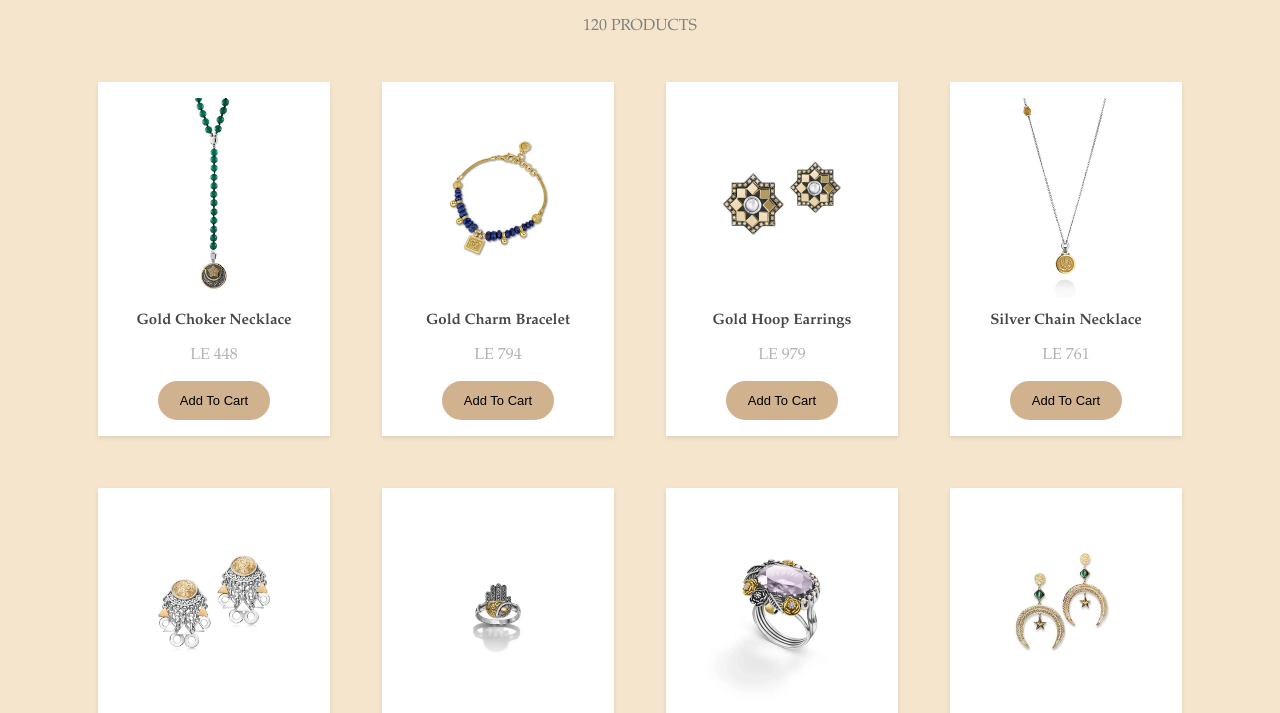
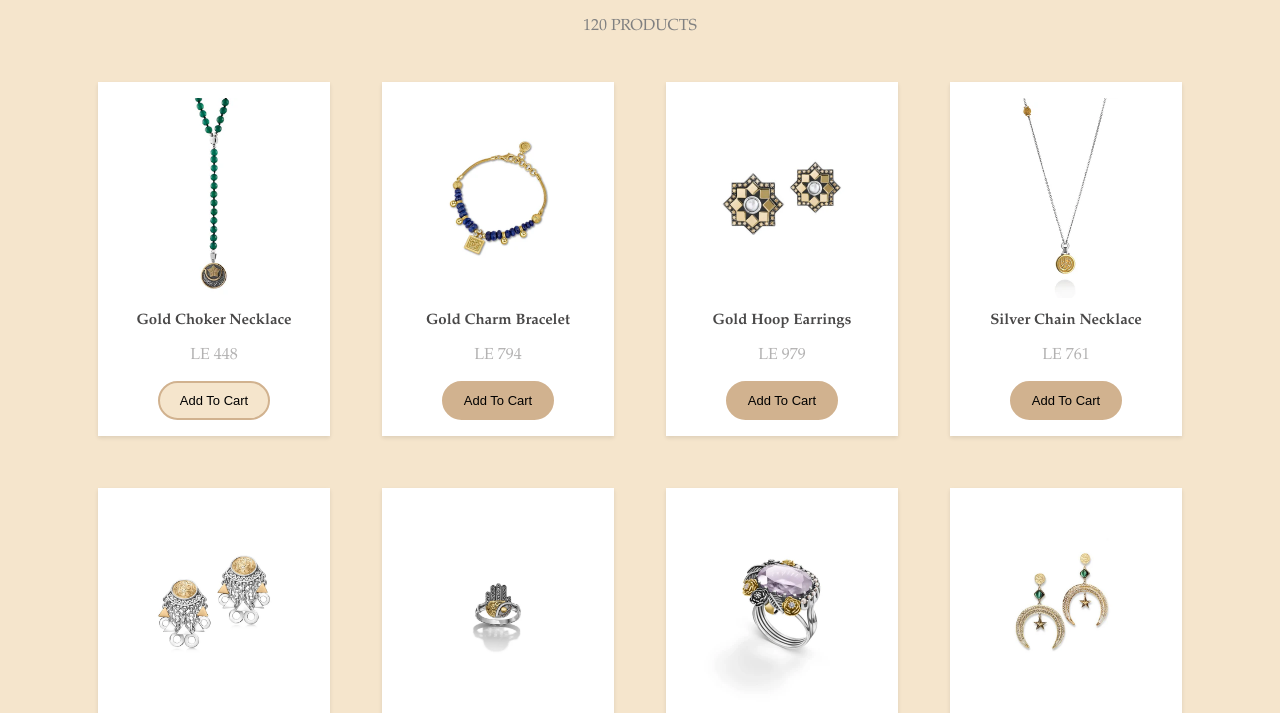
Before and after one commit to Saraahamrr/E-Commerce-JewleryStore, a website: page jewelry/categories/all/all.html in a window 1280 px wide. In both pictures the pointer is over the button 213 px from the left and 487 px from the top of the page. Shown: the part 87-800 px from the top of the page. Drawn offline with Linux system fonts and the light colour scheme.

Commit message:
jewelry styles v2

```diff
--- a/jewelry/categories/all/all.css
+++ b/jewelry/categories/all/all.css
@@ -59,3 +59,6 @@
     transition: all 0.3s ease;
     text-decoration: none;
 }
+.addToCart:hover{
+    background-color: #f5e5cc;
+}
--- a/jewelry/categories/bracelets/bracelet.css
+++ b/jewelry/categories/bracelets/bracelet.css
@@ -59,3 +59,6 @@
     transition: all 0.3s ease;
     text-decoration: none;
 }
+.addToCart:hover{
+    background-color: #f5e5cc;
+}
--- a/jewelry/categories/earings/earings.css
+++ b/jewelry/categories/earings/earings.css
@@ -59,3 +59,6 @@
     transition: all 0.3s ease;
     text-decoration: none;
 }
+.addToCart:hover{
+    background-color: #f5e5cc;
+}
--- a/jewelry/categories/necklesses/neckless.css
+++ b/jewelry/categories/necklesses/neckless.css
@@ -59,3 +59,6 @@
     transition: all 0.3s ease;
     text-decoration: none;
 }
+.addToCart:hover{
+    background-color: #f5e5cc;
+}
--- a/jewelry/categories/productDetails/productD.css
+++ b/jewelry/categories/productDetails/productD.css
@@ -48,6 +48,9 @@ body{
     text-decoration: none;
     margin-right: 50px;
 }
+.addToCart:hover{
+    background-color: #f5e5cc;
+}
 
 .last{
     display: flex;
--- a/jewelry/categories/rings/rings.css
+++ b/jewelry/categories/rings/rings.css
@@ -59,3 +59,6 @@
     transition: all 0.3s ease;
     text-decoration: none;
 }
+.addToCart:hover{
+    background-color: #f5e5cc;
+}
--- a/jewelry/jewelry.css
+++ b/jewelry/jewelry.css
@@ -38,9 +38,9 @@ body{
     text-decoration: none;
     margin-top: 50px;
 }
-
-
-
+.header button:hover{
+    background-color: #f5e5cc;
+}
 
 
 
```
